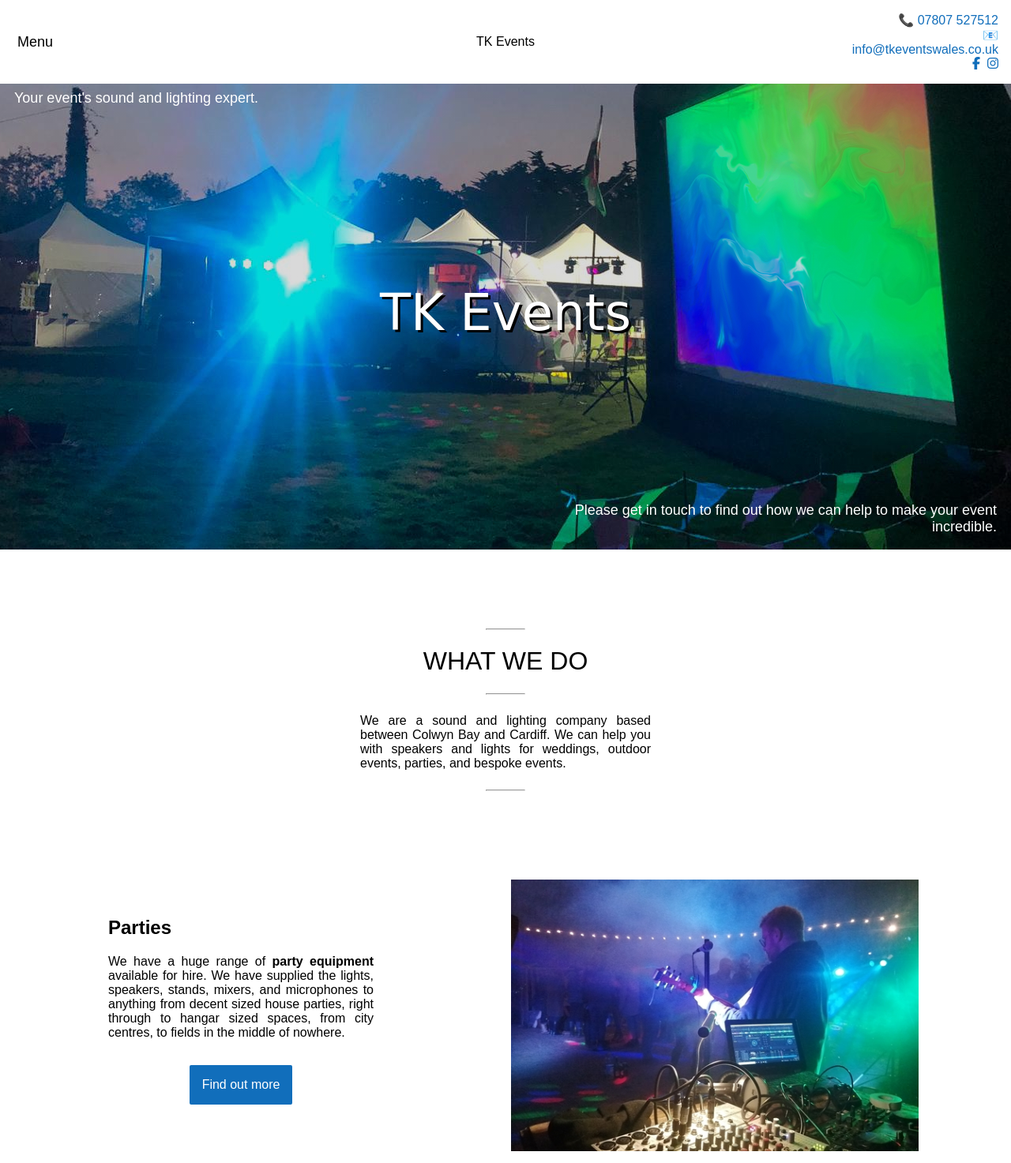
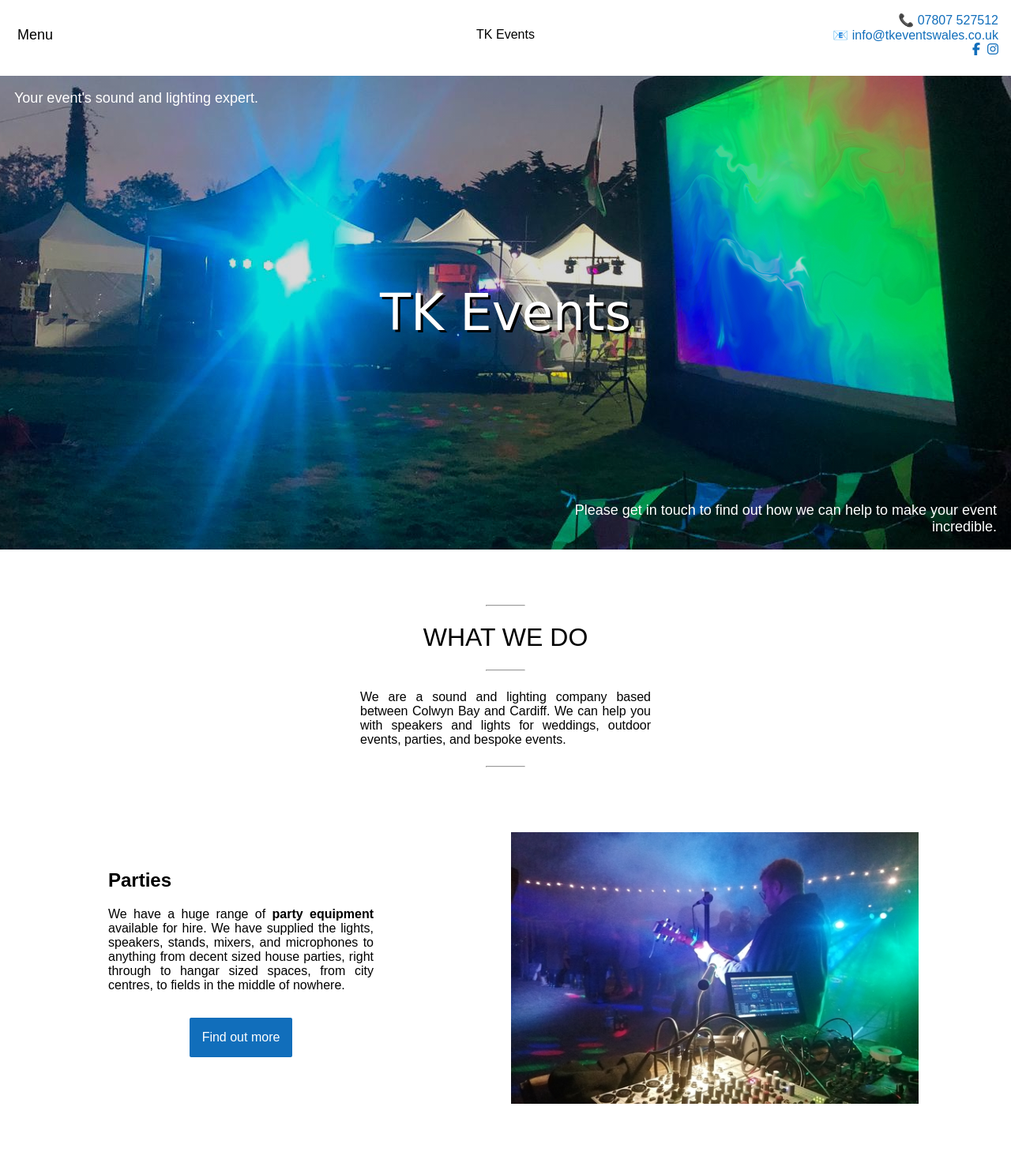
Before and after one commit to ljmassive/TKEvents, a plain HTML site: page index.html in a window 1280 px wide. Shown: the top 1473 px of the page at 79% size. Drawn offline with Linux system fonts and the light colour scheme; some packages are replaced by stand-ins of ours; a web font is replaced by a local one.

Commit message:
Last adjustments

```diff
--- a/css/style.css
+++ b/css/style.css
@@ -159,7 +159,7 @@ nav > div {
   display: block;
   margin: 0 auto;
 }
-#what-we-do p {
+#what-we-do p, #coming-soon p {
   padding: 1em;
   max-width: 400px;
   text-align: justify;
@@ -233,7 +233,7 @@ hr.mobile-only {
 
 @media screen and (min-width: 750px) {
   nav > div {
-    width: 240px;
+    width: 245px;
     padding: 1em;
   }
   #home-title {
@@ -355,6 +355,9 @@ hr.mobile-only {
   .main-block {
     margin: 100px auto;
   }
+  #what-we-do {
+    margin: -50px auto;
+  }
 }
 
 @media screen and (min-width: 1200px) {
@@ -372,7 +375,7 @@ hr.mobile-only {
   }
 
   .main-block {
-    margin: 120pox auto;
+    margin: 120px auto;
   }
 }
 
```
Also changed, not shown: equipment.html (+1 -1 lines).
